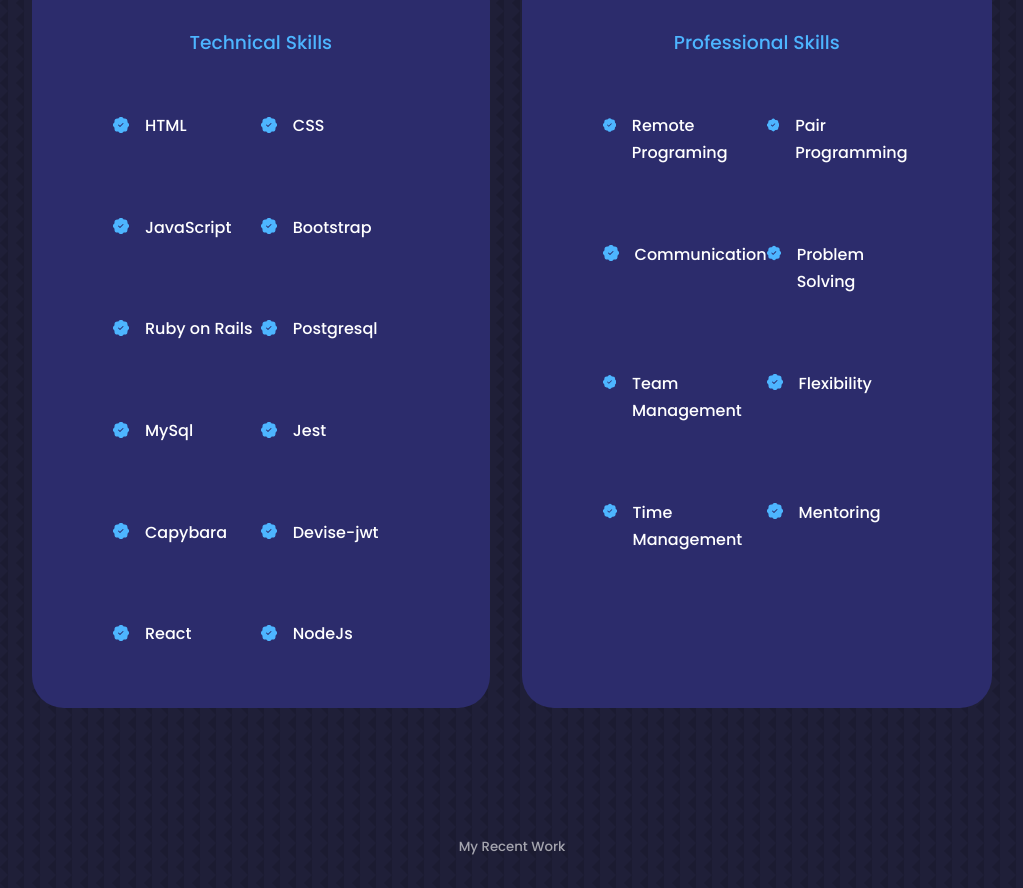
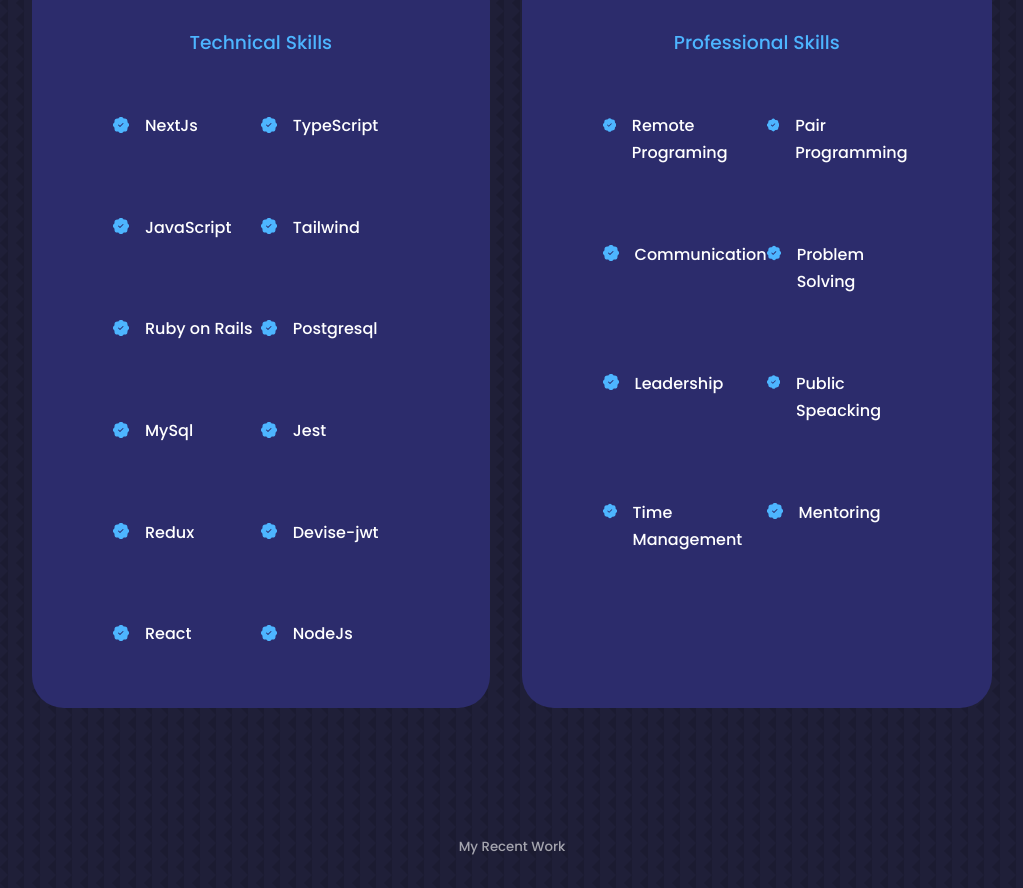
Before and after one commit to algerina/portfolio-react-website, a React (Create React App) app: page / in a window 1280 px wide. Shown: the part 1733-2621 px from the top of the page, without its empty margins (128-1151 px from the left). Built offline with nearby package versions, Linux system fonts and the light colour scheme.

Commit message:
Update Experience.jsx

```diff
--- a/src/components/experience/Experience.jsx
+++ b/src/components/experience/Experience.jsx
@@ -14,13 +14,13 @@ const Experience = () => {
             <article className="experience__details">
               <BsPatchCheckFill className="experience__details-icon"/>
               <div>
-                <h4>HTML</h4>
+                <h4>NextJs</h4>
               </div>
             </article>
             <article className="experience__details">
               <BsPatchCheckFill className="experience__details-icon"/>
               <div>
-                <h4>CSS</h4>
+                <h4>TypeScript</h4>
               </div>
             </article>
             <article className="experience__details">
@@ -32,7 +32,7 @@ const Experience = () => {
             <article className="experience__details">
               <BsPatchCheckFill className="experience__details-icon"/>
               <div>
-                <h4>Bootstrap</h4>
+                <h4>Tailwind</h4>
               </div>
             </article>
             <article className="experience__details">
@@ -62,7 +62,7 @@ const Experience = () => {
             <article className="experience__details">
             <BsPatchCheckFill className="experience__details-icon"/>
               <div>
-                <h4>Capybara</h4>
+                <h4>Redux</h4>
               </div>
             </article>
             <article className="experience__details">
@@ -120,13 +120,13 @@ const Experience = () => {
               <BsPatchCheckFill className="experience__details-icon"/>
 
               <div>
-                <h4>Team Management</h4>
+                <h4>Leadership</h4>
               </div>
             </article>
             <article className="experience__details">
               <BsPatchCheckFill className="experience__details-icon"/>
               <div>
-                <h4>Flexibility</h4>
+                <h4>Public Speacking</h4>
               </div>
             </article>
             <article className="experience__details">
```
